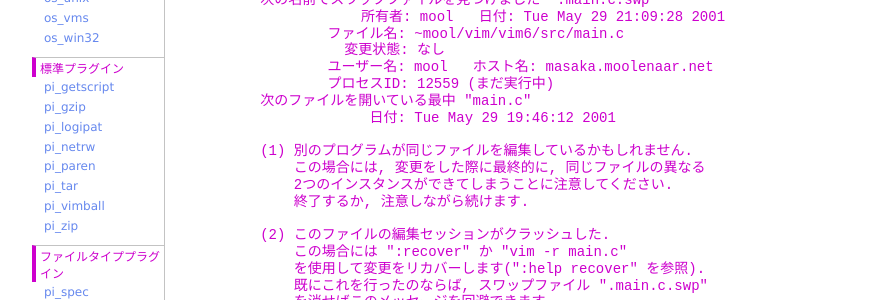
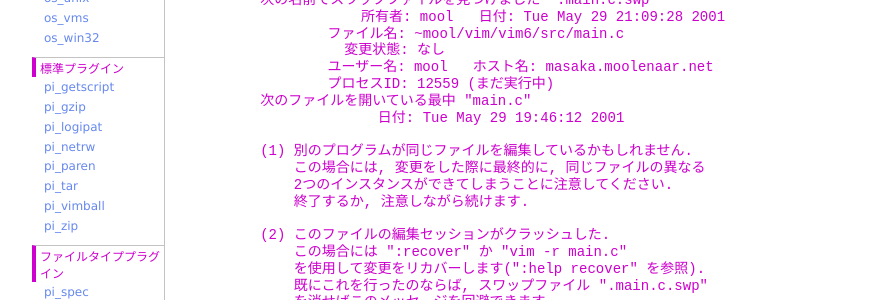
Before and after one commit to vim-jp/vimdoc-ja, a Jekyll site: the page built from usr_11.html, in a window 1280 px wide. Shown: the part 2932-3232 px from the top of the page, without its empty margins (208-1087 px from the left). Built offline with Jekyll 4.4.1, drawn with Linux system fonts in a browser that asks for light colours; nearby versions of some CDN libraries; Markdown is read by kramdown in place of the engine named in the settings; comment, search, counter and statistics services are not loaded.

Commit message:
Deployed vim-jp/vimdoc-ja@69b4e7c3af4ed6cf6233ab238538ae3104bbf7d9 by ixeris.kaoriya.net

```diff
--- a/usr_11.html
+++ b/usr_11.html
@@ -172,7 +172,7 @@ Vim には、うっかりミスを防止するための仕組みがあります
 &nbsp;&nbsp;&nbsp;&nbsp;&nbsp;&nbsp;&nbsp;&nbsp;&nbsp;&nbsp;&nbsp;&nbsp;&nbsp;&nbsp;&nbsp;&nbsp;<span class="PreProc">ユーザー名: mool&nbsp;&nbsp; ホスト名: masaka.moolenaar.net</span><br>
 &nbsp;&nbsp;&nbsp;&nbsp;&nbsp;&nbsp;&nbsp;&nbsp;&nbsp;&nbsp;&nbsp;&nbsp;&nbsp;&nbsp;&nbsp;&nbsp;<span class="PreProc">プロセスID: 12559 (まだ実行中)</span><br>
 &nbsp;&nbsp;&nbsp;&nbsp;&nbsp;&nbsp;&nbsp;&nbsp;<span class="PreProc">次のファイルを開いている最中 &quot;main.c&quot;</span><br>
-&nbsp;&nbsp;&nbsp;&nbsp;&nbsp;&nbsp;&nbsp;&nbsp;&nbsp;&nbsp;&nbsp;&nbsp;&nbsp;&nbsp;&nbsp;&nbsp;&nbsp;&nbsp;&nbsp;&nbsp;&nbsp;<span class="PreProc">日付: Tue May 29 19:46:12 2001</span><br>
+&nbsp;&nbsp;&nbsp;&nbsp;&nbsp;&nbsp;&nbsp;&nbsp;&nbsp;&nbsp;&nbsp;&nbsp;&nbsp;&nbsp;&nbsp;&nbsp;&nbsp;&nbsp;&nbsp;&nbsp;&nbsp;&nbsp;<span class="PreProc">日付: Tue May 29 19:46:12 2001</span><br>
 <br>
 &nbsp;&nbsp;&nbsp;&nbsp;&nbsp;&nbsp;&nbsp;&nbsp;<span class="PreProc">(1) 別のプログラムが同じファイルを編集しているかもしれません.</span><br>
 &nbsp;&nbsp;&nbsp;&nbsp;&nbsp;&nbsp;&nbsp;&nbsp;&nbsp;&nbsp;&nbsp;&nbsp;<span class="PreProc">この場合には, 変更をした際に最終的に, 同じファイルの異なる</span><br>
```
